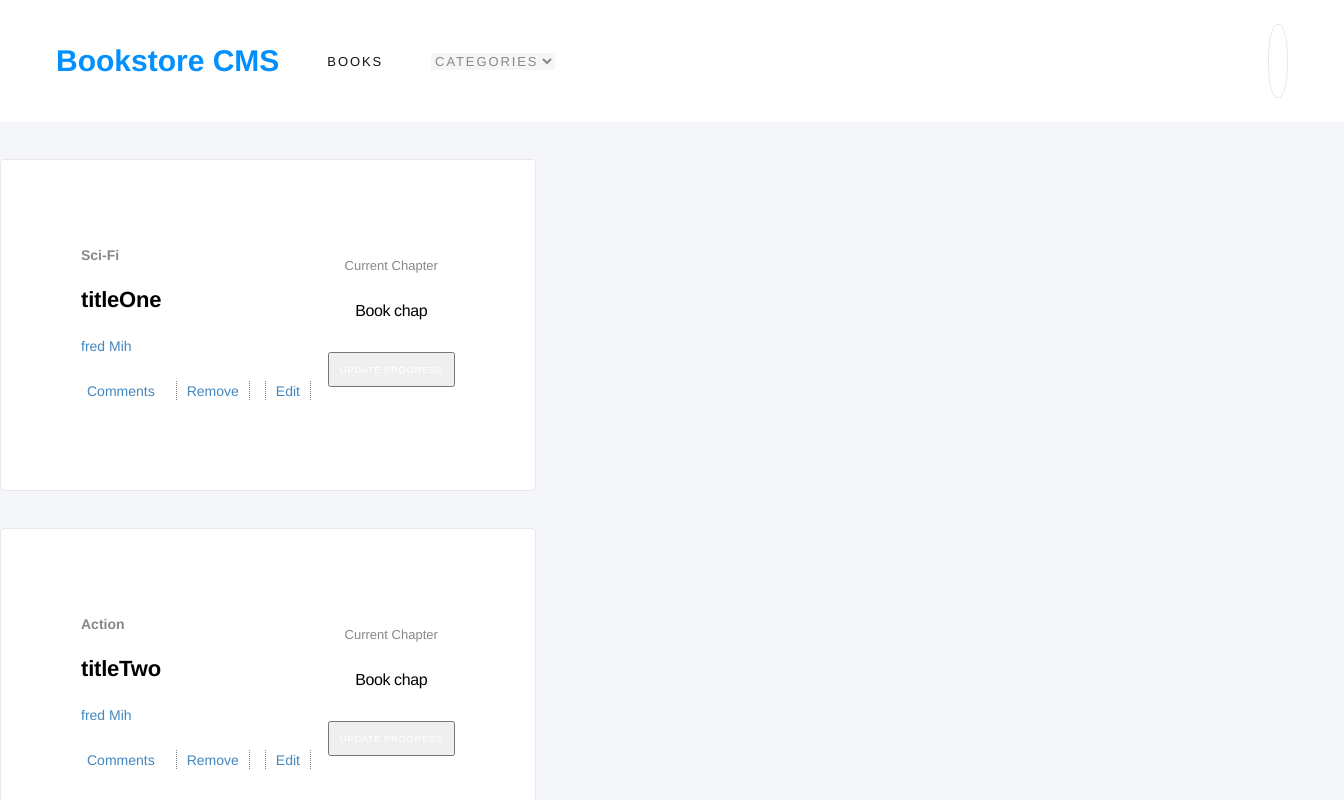
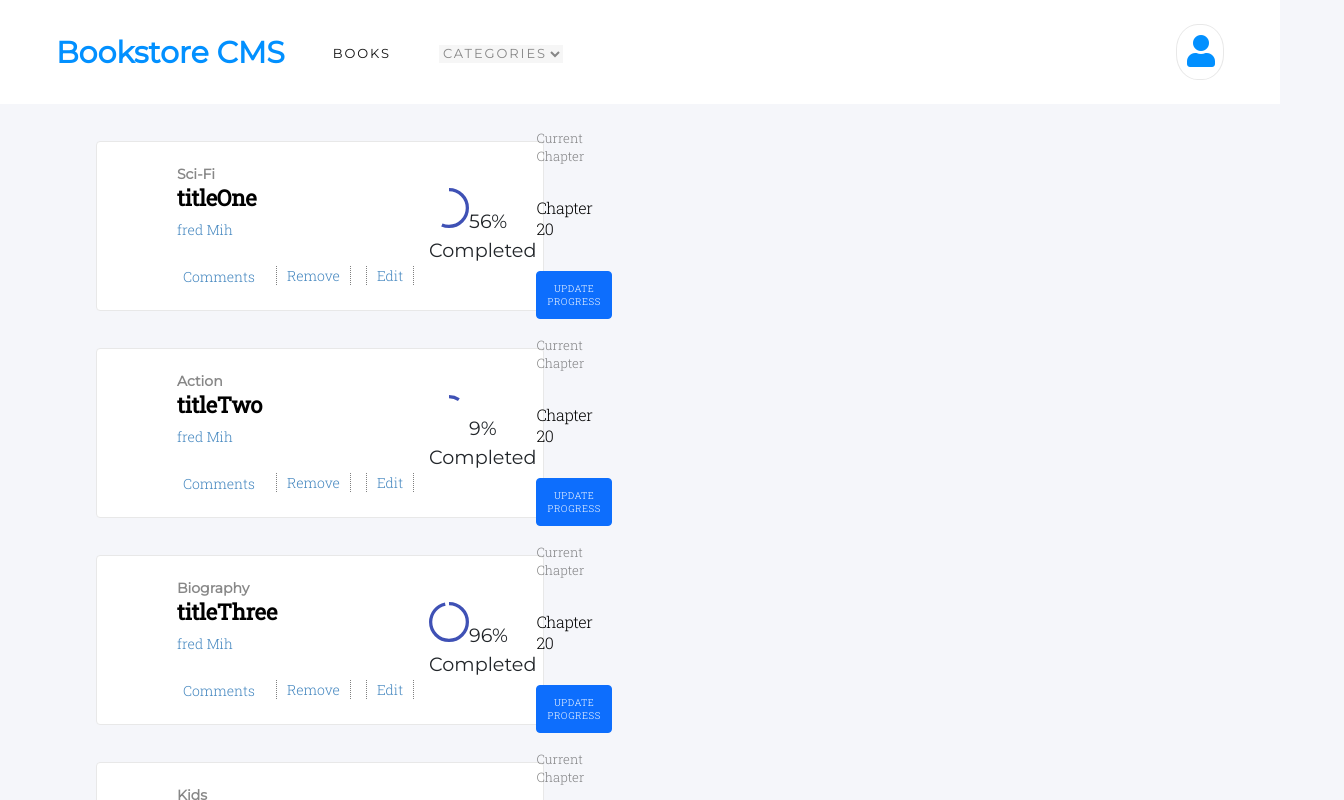
Before and after one commit to FrederickMih/Bookstore, a React (Create React App) app: page / in a window 1280 px wide. Shown: the top 800 px of the page, 1344 px wide, since content can reach past the window. Built offline with nearby package versions, Linux system fonts and the light colour scheme.

Commit message:
Add the progress bar materail design core

```diff
--- a/package.json
+++ b/package.json
@@ -3,6 +3,7 @@
   "version": "0.1.0",
   "private": true,
   "dependencies": {
+    "@material-ui/core": "^4.12.3",
     "@testing-library/jest-dom": "^5.11.4",
     "@testing-library/react": "^11.1.0",
     "@testing-library/user-event": "^12.1.10",
--- a/public/index.html
+++ b/public/index.html
@@ -4,26 +4,16 @@
     <meta charset="utf-8" />
     <link rel="icon" href="%PUBLIC_URL%/favicon.ico" />
     <meta name="viewport" content="width=device-width, initial-scale=1" />
-    <meta name="theme-color" content="#000000" />
-    <meta
-      name="description"
-      content="Web site created using create-react-app"
-    />
-    <link rel="apple-touch-icon" href="%PUBLIC_URL%/logo192.png" />
-    <!--
-      manifest.json provides metadata used when your web app is installed on a
-      user's mobile device or desktop. See https://developers.google.com/web/fundamentals/web-app-manifest/
-    -->
-    <link rel="manifest" href="%PUBLIC_URL%/manifest.json" />
-    <!--
-      Notice the use of %PUBLIC_URL% in the tags above.
-      It will be replaced with the URL of the `public` folder during the build.
-      Only files inside the `public` folder can be referenced from the HTML.
-
-      Unlike "/favicon.ico" or "favicon.ico", "%PUBLIC_URL%/favicon.ico" will
-      work correctly both with client-side routing and a non-root public URL.
-      Learn how to configure a non-root public URL by running `npm run build`.
-    -->
+   <link rel="stylesheet" href="https://cdnjs.cloudflare.com/ajax/libs/font-awesome/5.15.3/css/all.min.css"
+    integrity="sha512-iBBXm8fW90+nuLcSKlbmrPcLa0OT92xO1BIsZ+ywDWZCvqsWgccV3gFoRBv0z+8dLJgyAHIhR35VZc2oM/gI1w=="
+    crossorigin="anonymous" referrerpolicy="no-referrer" />
+  <link href="https://cdn.jsdelivr.net/npm/bootstrap@5.0.2/dist/css/bootstrap.min.css" rel="stylesheet"
+    integrity="sha384-EVSTQN3/azprG1Anm3QDgpJLIm9Nao0Yz1ztcQTwFspd3yD65VohhpuuCOmLASjC" crossorigin="anonymous">
+  <link href='https://fonts.googleapis.com/css?family=Montserrat' rel='stylesheet' crossorigin="anonymous">
+  <link rel="preconnect" href="https://fonts.googleapis.com">
+  <link rel="preconnect" href="https://fonts.gstatic.com" crossorigin>
+  <link href="https://fonts.googleapis.com/css2?family=Roboto+Slab:wght@300;400&display=swap" rel="stylesheet"
+    crossorigin="anonymous">
     <title>React App</title>
   </head>
   <body>
@@ -39,5 +29,10 @@
       To begin the development, run `npm start` or `yarn start`.
       To create a production bundle, use `npm run build` or `yarn build`.
     -->
+
+     <div id="root"></div>
+  <script src="https://cdn.jsdelivr.net/npm/bootstrap@5.0.2/dist/js/bootstrap.bundle.min.js"
+    integrity="sha384-MrcW6ZMFYlzcLA8Nl+NtUVF0sA7MsXsP1UyJoMp4YLEuNSfAP+JcXn/tWtIaxVXM"
+    crossorigin="anonymous"></script>
   </body>
 </html>
--- a/src/components/App.js
+++ b/src/components/App.js
@@ -1,6 +1,7 @@
 import BooksList from '../containers/BooksList';
 import BooksForm from '../containers/BooksForm';
 import NavigationBar from './NavigationBar';
+import '../App.css';
 
 const App = () => (
   <>
--- a/src/components/Book.js
+++ b/src/components/Book.js
@@ -1,13 +1,16 @@
 import PropTypes from 'prop-types';
 import React, { useState } from 'react';
+import { CircularProgress } from '@material-ui/core';
 import Comments from './Comments';
 import '../styles/book.css';
 import EditBookForm from '../containers/EditBookForm';
+import '../styles/Comments.css';
 import '../App.css';
 
 const Book = ({ book, handleDeleteBook }) => {
   const { title, category } = book;
   const [toggleShow, setToggleShow] = useState(false);
+  const progress = Math.floor(Math.random() * 100);
 
   const [toggleComments, setToggleComments] = useState(false);
 
@@ -32,9 +35,17 @@ const Book = ({ book, handleDeleteBook }) => {
             <button type="button" className="item-link remove" onClick={handleEditClick}>Edit</button>
           </div>
         </div>
+        <div className="middle">
+          <CircularProgress variant="determinate" value={progress} />
+          {progress}
+          %
+          <br />
+          {' '}
+          Completed
+        </div>
         <div className="right">
           <p className="current right-element">Current Chapter</p>
-          <p className="chapter right-element">Book chap</p>
+          <p className="chapter right-element">Chapter 20</p>
           <button className="right-element btn btn-primary chapter-btn" type="button">UPDATE PROGRESS</button>
 
         </div>
```
Also changed, not shown: 1 other file (tests, documents, lock files or other folders).
